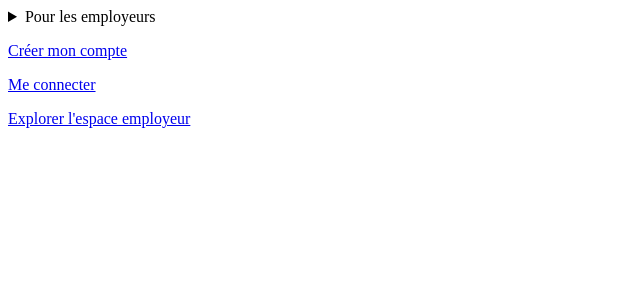
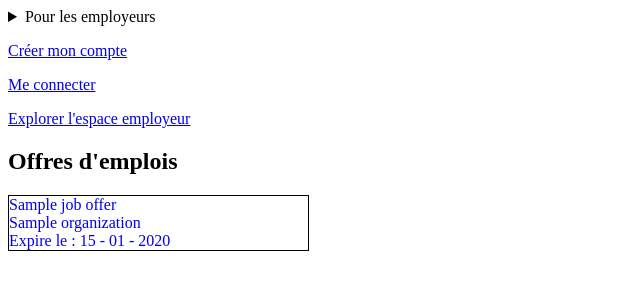
Before and after one commit to d3v-w3b/Emploi-Espoir, a Symfony app: template templates/public/home.html.twig in a window 1280 px wide. Shown: the top 300 px of the page, without its empty margins (0-640 px from the left). Run offline with Twig, Linux system fonts and the light colour scheme; the template is opened without the code that fills it: most values are stand-ins (such as "Sample title", 1, 10 or a date in 2020); some libraries are stand-ins or nearby versions.

Commit message:
22/01/25 - 10:03

```diff
--- a/src/Controller/User/Employability/AddOrganization/AddOrganizationBasicsInfosController.php
+++ b/src/Controller/User/Employability/AddOrganization/AddOrganizationBasicsInfosController.php
@@ -43,7 +43,9 @@
             // redirect to organization dashboard if a user is associated to
             // an organization and user phone exist
             if($user->getOrganization() !== null && $user->getPhone() !== null) {
-                return $this->redirectToRoute('organization_dashboard_preview');
+                return $this->redirectToRoute('organization_dashboard_preview', [
+                    'id' => $user->getOrganization()->getId()
+                ]);
             }
 
             $organizationAddType = $this->createForm(OrganizationBasicsInfosType::class, $organizationAddFields);
--- a/src/Controller/User/Employability/OrganizationManager/AddJobOfferController.php
+++ b/src/Controller/User/Employability/OrganizationManager/AddJobOfferController.php
@@ -74,6 +74,7 @@
                     // display error in the view
                     return $this->render('user/employability/organizationManager/addJobOffer.html.twig', [
                         'job_offer_form' => $jobOfferForm->createView(),
+                        'organization' => $organization,
                     ]);
                 }
 
--- a/src/Controller/User/Employability/OrganizationManager/MyOffersController.php
+++ b/src/Controller/User/Employability/OrganizationManager/MyOffersController.php
@@ -29,7 +29,8 @@
             }
 
             $myOffers = $this->entityManager->getRepository(JobOffers::class)->findBy(
-                ['organization' => $organization]
+                ['organization' => $organization],
+                ['dateOfPublication' => 'DESC']
             );
 
             return $this->render('user/employability/organizationManager/myOffers.html.twig', [
--- a/templates/public/home.html.twig
+++ b/templates/public/home.html.twig
@@ -53,11 +53,28 @@
                 </p>
 
                 <p>
-                    <a href="{{ path('organization_dashboard_preview') }}">Explorer l'espace employeur</a>
+
+                    <a href="{{ path('organization_add')}}">Explorer l'espace employeur</a>
                 </p>
             </div>
         {% endif %}
 
     </div>
 
+
+    <section>
+        <h1>Offres d'emplois</h1>
+
+        <div style="display: grid; grid-template-columns: 1fr 1fr 1fr 1fr; gap: 20px">
+            {% for job in job_offers %}
+                <a href="#" style="display: block; text-decoration: none; border: 1px solid black">
+                    {{ job.jobTitle }}<br>
+                    {{ job.organization.organizationName }}<br>
+                    Expire le : {{ job.expirationDate|date('d - m - Y') }}
+                </a>
+            {% endfor %}
+        </div>
+
+    </section>
+
 {% endblock %}
```
Also changed, not shown: src/Controller/Public/HomeController.php (+12 -1 lines), src/Controller/User/Employability/OrganizationManager/OrganizationDashboardPreviewController.php (+12 -3 lines), templates/user/employability/organizationManager/myOffers.html.twig (+8 -4 lines), templates/user/employability/organizationManager/organizationDashboardPreview.html.twig (+4 -7 lines).
